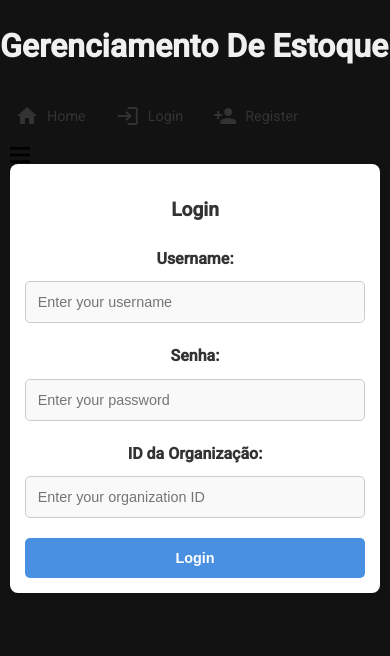
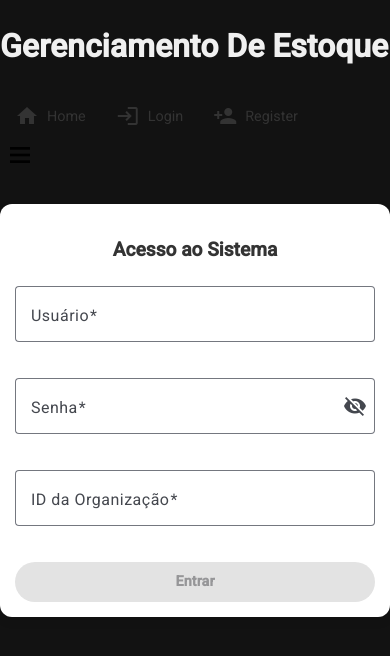
Before and after one commit to Agsterr/Gerenciamento_de_estoque, an Angular app in the folder Gerenciamento_de_estoque_front/: page /login in a window 390 px wide. Shown: the top 656 px of the page. Built offline with nearby package versions, Linux system fonts and the light colour scheme.

Commit message:
categoria , paginação e estilo

```diff
--- a/Gerenciamento_de_estoque_front/src/app/categoria/categoria.component.scss
+++ b/Gerenciamento_de_estoque_front/src/app/categoria/categoria.component.scss
@@ -206,4 +206,42 @@ input:focus-visible {
     font-size: 0.9rem;
     padding: 6px;
   }
+
+  /* ---------- Paginação ---------- */
+.pagination {
+  margin-top: 20px;
+  display: flex;
+  gap: 10px;
+  justify-content: center;
+  align-items: center;
 }
+
+.pagination button {
+  padding: 8px 16px;
+  background-color: #007bff;
+  color: white;
+  border: none;
+  border-radius: 5px;
+  cursor: pointer;
+  display: inline-flex;
+  align-items: center;
+  gap: 6px;
+  transition: background-color 0.3s ease, transform 0.3s ease;
+}
+
+.pagination button:disabled {
+  background-color: #6c757d;
+  cursor: not-allowed;
+}
+
+.pagination button:hover:not(:disabled) {
+  background-color: #0056b3;
+  transform: scale(1.05);
+}
+
+.pagination p {
+  margin: 0;
+  font-size: 14px;
+}
+
+}
--- a/Gerenciamento_de_estoque_front/src/app/login/login.component.html
+++ b/Gerenciamento_de_estoque_front/src/app/login/login.component.html
@@ -1,52 +1,55 @@
+<mat-card class="login-container">
+  <h2 class="login-title">Acesso ao Sistema</h2>
 
-<div class="container">
-  <h2>Login</h2>
-  <form [formGroup]="loginForm" (ngSubmit)="onSubmit()">
-    <div>
-      <label for="username">Username:</label>
+  <form [formGroup]="loginForm" (ngSubmit)="onSubmit()" novalidate>
+
+    <!-- Campo: Usuário -->
+    <mat-form-field appearance="outline" class="full-width">
+      <mat-label>Usuário</mat-label>
+      <input matInput formControlName="username" placeholder="Digite seu usuário" required />
+      <mat-error *ngIf="loginForm.get('username')?.touched && loginForm.get('username')?.hasError('required')">
+        Usuário é obrigatório
+      </mat-error>
+    </mat-form-field>
+
+    <!-- Campo: Senha com ícone -->
+    <mat-form-field appearance="outline" class="full-width">
+      <mat-label>Senha</mat-label>
       <input
-        id="username"
-        formControlName="username"
-        type="text"
-        placeholder="Enter your username"
+        matInput
+        [type]="hidePassword ? 'password' : 'text'"
+        formControlName="senha"
+        placeholder="Digite sua senha"
         required
       />
-      <div *ngIf="loginForm.get('username')?.invalid && loginForm.get('username')?.touched" class="error">
-        Username é obrigatório
-      </div>
-    </div>
+      <button mat-icon-button matSuffix type="button" (click)="hidePassword = !hidePassword">
+        <mat-icon>{{ hidePassword ? 'visibility_off' : 'visibility' }}</mat-icon>
+      </button>
+      <mat-error *ngIf="loginForm.get('senha')?.touched && loginForm.get('senha')?.hasError('required')">
+        Senha é obrigatória
+      </mat-error>
+    </mat-form-field>
 
-    <div>
-      <label for="senha">Senha:</label>
-      <input
-        id="senha"
-        formControlName="senha"
-        type="password"
-        placeholder="Enter your password"
-        required
-      />
-      <div *ngIf="loginForm.get('senha')?.invalid && loginForm.get('senha')?.touched" class="error">
-        Senha é obrigatória
-      </div>
-    </div>
+    <!-- Campo: ID da Organização -->
+    <mat-form-field appearance="outline" class="full-width">
+      <mat-label>ID da Organização</mat-label>
+      <input matInput type="number" formControlName="orgId" placeholder="Ex: 1" required />
+      <mat-error *ngIf="loginForm.get('orgId')?.touched && loginForm.get('orgId')?.hasError('required')">
+        ID da organização é obrigatório
+      </mat-error>
+      <mat-error *ngIf="loginForm.get('orgId')?.hasError('pattern')">
+        Apenas números válidos são permitidos
+      </mat-error>
+    </mat-form-field>
 
-    <div>
-      <label for="orgId">ID da Organização:</label>
-      <input
-        id="orgId"
-        formControlName="orgId"
-        type="text"
-        placeholder="Enter your organization ID"
-        required
-      />
-      <div *ngIf="loginForm.get('orgId')?.invalid && loginForm.get('orgId')?.touched" class="error">
-        ID da organização é obrigatório
-      </div>
-    </div>
+    <!-- Botão -->
+    <button mat-raised-button color="primary" type="submit" [disabled]="loginForm.invalid" class="full-width">
+      Entrar
+    </button>
 
-    <button type="submit" [disabled]="loginForm.invalid">Login</button>
-
-    <!-- Exibição de Mensagem de Erro -->
-    <p *ngIf="errorMessage" class="error-message">{{ errorMessage }}</p>
+    <!-- Erro geral -->
+    <mat-error *ngIf="errorMessage" class="error-message">
+      {{ errorMessage }}
+    </mat-error>
   </form>
-</div>
+</mat-card>
--- a/Gerenciamento_de_estoque_front/src/app/login/login.component.scss
+++ b/Gerenciamento_de_estoque_front/src/app/login/login.component.scss
@@ -1,125 +1,76 @@
-/* Estilo do contêiner de login */
-.container {
-  max-width: 900px; /* A largura máxima do contêiner */
-  margin: 0 auto; /* Centraliza o contêiner */
-  padding: 40px;
-  background-color: #ffffff; /* Fundo branco */
-  border-radius: 8px; /* Bordas arredondadas */
-  box-shadow: 0 4px 10px rgba(0, 0, 0, 0.1); /* Sombra suave */
-  color: #333; /* Cor de texto escura */
-  box-sizing: border-box;
-  text-align: center; /* Centraliza o texto dentro do contêiner */
-}
+/* login.component.scss */
 
-/* Estilo do título */
-h2 {
+/* Estiliza o cartão de login */
+.login-container {
+  max-width: 500px;
+  margin: 40px auto;
+  padding: 30px 20px;
+  background-color: #ffffff;
+  border-radius: 12px;
+  box-shadow: 0 4px 10px rgba(0, 0, 0, 0.1);
+  text-align: center;
+
+  h2.login-title {
     margin-bottom: 20px;
-  color: #333; /* Cor do texto */
-  font-size: 2rem; /* Tamanho do título maior */
-}
-
-/* Estilo do formulário */
-form {
-  width: 100%; /* Largura total */
-}
-
-/* Estilo dos campos de entrada */
-label {
-  display: block;
-  margin-bottom: 10px;
-  font-weight: bold;
+    font-size: 2rem;
     color: #333;
   }
 
-input {
-  width: 100%;
-  padding: 12px;
-  margin-bottom: 20px;
-  border: 1px solid #ccc;
-  border-radius: 5px;
-  background-color: #f9f9f9; /* Fundo claro */
-  color: #333;
-  font-size: 1rem;
-  box-sizing: border-box;
+  form {
+    display: flex;
+    flex-direction: column;
+    gap: 16px;
   }
 
-/* Estilo do botão */
-button {
+  .mat-form-field {
     width: 100%;
-  padding: 12px;
-  background-color: #4a90e2; /* Azul claro */
-  color: #ffffff; /* Texto branco */
-  border: none;
-  border-radius: 5px;
-  font-size: 1rem;
-  font-weight: bold;
-  cursor: pointer;
-  transition: background-color 0.3s ease;
   }
 
-button:hover {
-  background-color: #357ab8; /* Azul mais escuro */
+  button {
+    font-weight: bold;
+    font-size: 1rem;
   }
 
-/* Estilo de erro */
   .error-message {
     color: #e74c3c;
-  margin-top: 10px;
+    font-size: 14px;
+    margin-top: 8px;
+  }
 }
 
 /* Responsividade */
 @media (max-width: 1024px) {
-  .container {
-    padding: 30px; /* Reduz o espaçamento interno para telas menores */
+  .login-container {
+    padding: 25px;
+    h2.login-title {
+      font-size: 1.6rem;
     }
-
-  h2 {
-    font-size: 1.6rem; /* Tamanho do título ajustado */
-  }
-
-  input {
-    font-size: 1rem; /* Ajuste da fonte */
-  }
-
-  button {
-    font-size: 1rem;
   }
 }
 
 @media (max-width: 768px) {
-  .container {
-    max-width: 85%; /* Reduz a largura para telas pequenas */
+  .login-container {
     padding: 20px;
-  }
-
-  h2 {
-    font-size: 1.4rem; /* Título um pouco menor */
-  }
-
-  input {
-    font-size: 0.95rem; /* Ajuste para inputs em telas pequenas */
+    h2.login-title {
+      font-size: 1.4rem;
     }
 
     button {
-    font-size: 1rem; /* Ajuste no tamanho da fonte do botão */
+      font-size: 0.95rem;
+    }
   }
 }
 
 @media (max-width: 480px) {
-  .container {
-    max-width: 95%; /* Largura quase total da tela */
+  .login-container {
     padding: 15px;
-  }
 
-  h2 {
-    font-size: 1.2rem; /* Ajuste no tamanho do título */
-  }
-
-  input {
-    font-size: 0.9rem; /* Ajuste no tamanho da fonte */
+    h2.login-title {
+      font-size: 1.2rem;
     }
 
     button {
-    font-size: 0.9rem; /* Ajuste no tamanho da fonte do botão */
+      font-size: 0.9rem;
     }
   }
+}
--- a/Gerenciamento_de_estoque_front/src/app/produto/produto.component.ts
+++ b/Gerenciamento_de_estoque_front/src/app/produto/produto.component.ts
@@ -285,7 +285,7 @@ export class ProdutoComponent implements OnInit {
 
   carregarCategorias(): void {
    this.categoriaService.listarCategorias().subscribe({
-      next: (data) => this.categorias = data,
+  next: (data) => this.categorias = data.content,  // data.content é o array Categoria[]
   error: (error: any) => {
     this.mensagemErro = 'Erro ao carregar categorias.';
     console.error('Erro ao carregar categorias:', error);
--- a/Gerenciamento_de_estoque_front/src/app/services/categoria.service.ts
+++ b/Gerenciamento_de_estoque_front/src/app/services/categoria.service.ts
@@ -3,7 +3,8 @@ import { HttpClient, HttpHeaders } from '@angular/common/http';
 import { Observable, throwError } from 'rxjs';
 import { Categoria } from '../models/categoria.model';
 import { catchError, map } from 'rxjs/operators';
-
+import { HttpParams } from '@angular/common/http'; // não esqueça de importar no início
+import { PageCategoriaResponse } from '../models/page-categoria-response.model';
 @Injectable({
   providedIn: 'root',
 })
@@ -37,15 +38,20 @@ export class CategoriaService {
   }
 
   /** Lista categorias da organização atual */
-  listarCategorias(): Observable<Categoria[]> {
+ listarCategorias(page: number = 0, size: number = 10): Observable<PageCategoriaResponse> {
   const orgId = this.getOrgId();
   const headers = this.getAuthHeaders();
 
-    return this.http.get<any>(`${this.apiUrl}/${orgId}`, { headers }).pipe(
-      map(response => response.content as Categoria[]),
+  // Monta os parâmetros da query string para paginação
+  const params = new HttpParams()
+    .set('page', page.toString())
+    .set('size', size.toString());
+
+  // Ajusta a URL conforme seu padrão (org no caminho)
+  return this.http.get<PageCategoriaResponse>(`${this.apiUrl}/org/${orgId}`, { headers, params }).pipe(
     catchError(error => {
-        console.error('Erro ao listar categorias:', error);
-        return throwError(() => new Error('Falha ao carregar categorias.'));
+      console.error('Erro ao listar categorias paginadas:', error);
+      return throwError(() => new Error('Falha ao carregar categorias paginadas.'));
     })
   );
 }
@@ -57,7 +63,8 @@ export class CategoriaService {
 
     const body = { nome, descricao };
 
-    return this.http.post<Categoria>(`${this.apiUrl}/${orgId}`, body, { headers }).pipe(
+    // NOVA ROTA ajustada
+    return this.http.post<Categoria>(`${this.apiUrl}/org/${orgId}`, body, { headers }).pipe(
       catchError(error => {
         console.error('Erro ao criar categoria:', error);
         return throwError(() => new Error('Falha ao criar categoria.'));
@@ -70,7 +77,8 @@ export class CategoriaService {
     const orgId = this.getOrgId();
     const headers = this.getAuthHeaders();
 
-    return this.http.delete<void>(`${this.apiUrl}/${orgId}/${id}`, { headers }).pipe(
+    // NOVA ROTA ajustada
+    return this.http.delete<void>(`${this.apiUrl}/org/${orgId}/${id}`, { headers }).pipe(
       catchError(error => {
         console.error('Erro ao deletar categoria:', error);
         return throwError(() => new Error('Falha ao deletar categoria.'));
```
Also changed, not shown: Gerenciamento_de_estoque_front/src/app/categoria/categoria.component.html (+66 -27 lines), Gerenciamento_de_estoque_front/src/app/categoria/categoria.component.ts (+45 -15 lines). Lines whose indentation alone changed are shown as unchanged.
